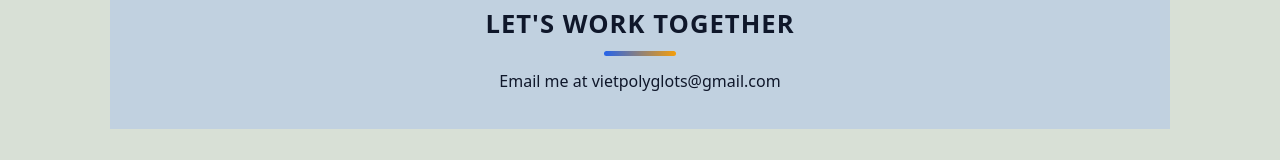
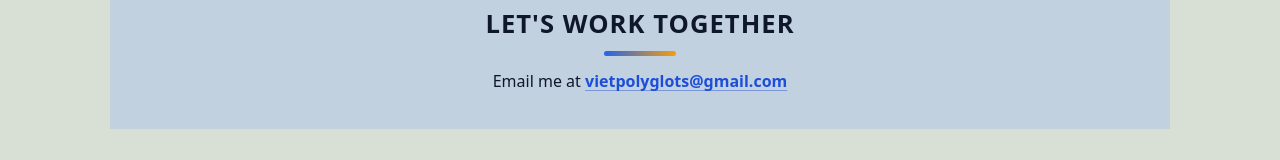
Before and after one commit to locqdang/nextjs-app, a Next.js app: page / in a window 1280 px wide. Shown: the part 611-771 px from the top of the page. Built offline with nearby package versions, Linux system fonts and the light colour scheme; no server answers.

Commit message:
updated link style

```diff
--- a/src/components/ParagraphRichText.tsx
+++ b/src/components/ParagraphRichText.tsx
@@ -79,7 +79,7 @@ function renderInlineNode(child: RichTextChild, key: string): ReactNode {
 
     if (isExternalUrl(href)) {
       return (
-        <a key={key} href={href} target="_blank" rel="noreferrer">
+        <a key={key} href={href} target="_blank" rel="nofollow noreferrer">
           {linkChildren}
         </a>
       );
--- a/src/styles/globals.css
+++ b/src/styles/globals.css
@@ -17,6 +17,29 @@ body {
     Arial;
   color: #0f172a;
   background: #d8e0d6;
+}
+
+a {
+  color: #1d4ed8;
+  font-weight: 600;
+  text-decoration-line: underline;
+  text-decoration-thickness: 0.08em;
+  text-underline-offset: 0.18em;
+  text-decoration-color: rgba(29, 78, 216, 0.45);
+  transition:
+    color 0.2s ease,
+    text-decoration-color 0.2s ease;
+}
+
+a:hover {
+  color: #1e40af;
+  text-decoration-color: currentColor;
+}
+
+a:focus-visible {
+  outline: 2px solid rgba(37, 99, 235, 0.35);
+  outline-offset: 3px;
+  border-radius: 0.2rem;
 }
 
 /* Layout */
@@ -454,10 +477,6 @@ main {
   margin: 0.75rem 0 0;
   padding-left: 1.25rem;
 }
-.legal-page__section a {
-  color: #1d4ed8;
-}
-
 .nav__toggle {
   display: inline-flex;
   gap: 6px;
```
